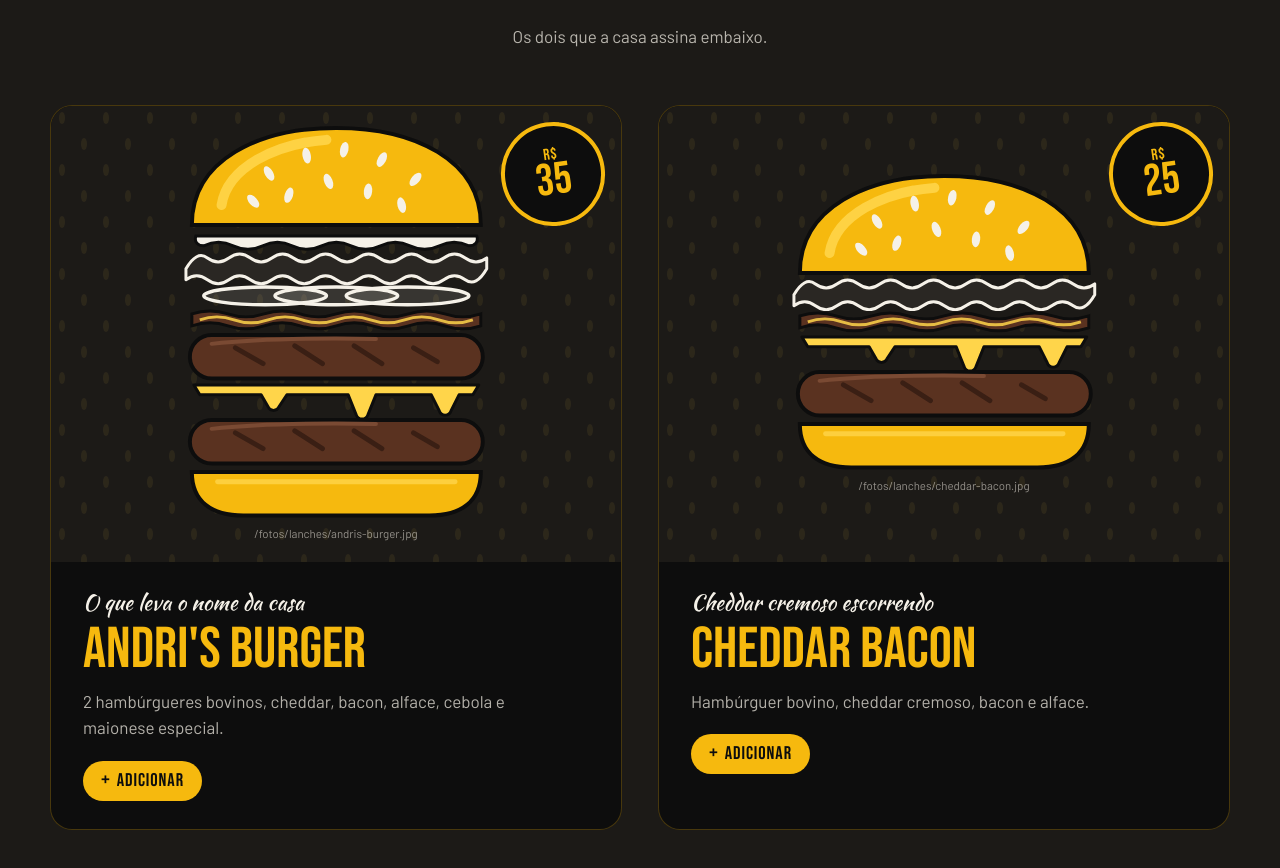
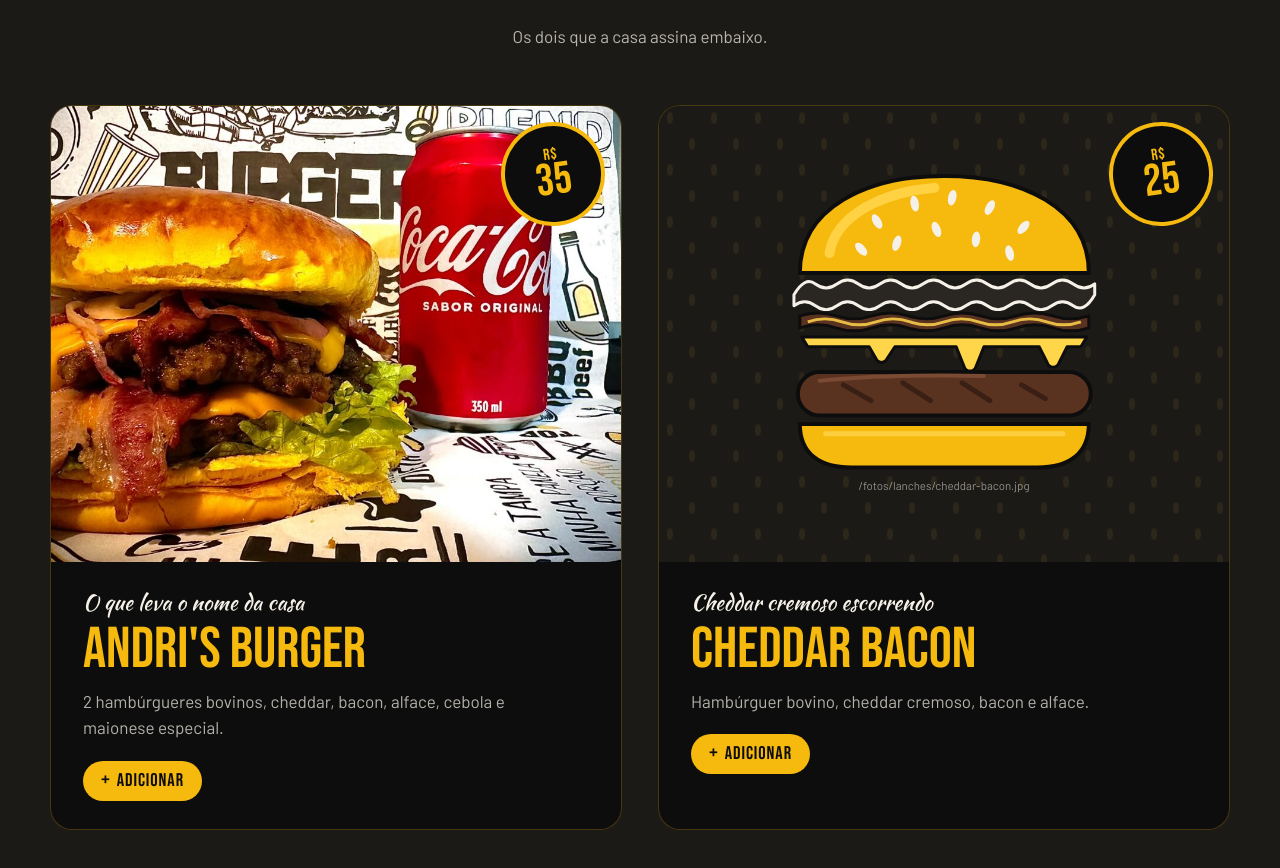
Before and after one commit to synextechonology-dev/andri-s-burger, a Next.js app: page / in a window 1280 px wide. Shown: the part 5792-6660 px from the top of the page. Built offline with nearby package versions, Linux system fonts and the light colour scheme.

Commit message:
Foto real do Andri's Burger nos especiais
Foto enviada pela Andriele, recortada em 5:4 (lanche + lata) para
casar com o card do Cheddar Bacon, sem metadados.

Co-Authored-By: Claude Opus 5.5 <noreply@anthropic.com>
Claude-Session: https://claude.ai/code/session_0183fT5LEGrk2SigrSdmqx21

```diff
--- a/components/Cardapio.jsx
+++ b/components/Cardapio.jsx
@@ -81,6 +81,7 @@ function Especial({ item }) {
         alt={`Foto do ${item.nome}`}
         proporcao="5 / 4"
         className="especial__foto"
+        sizes="(max-width: 820px) 100vw, 580px"
         reserva={<BurgerMontado camadas={item.camadas?.map((c) => c.tipo)} />}
       />
       <div className="especial__selo" aria-hidden="true">
--- a/data/cardapio.js
+++ b/data/cardapio.js
@@ -108,7 +108,7 @@ export const itens = [
     ],
     preco: 35,
     foto: "/fotos/lanches/andris-burger.jpg",
-    temFoto: false,
+    temFoto: true,
   },
   {
     id: "cheddar-bacon",
```
Also changed, not shown: public/fotos/lanches/andris-burger.jpg (added), 1 other file (tests, documents, lock files or other folders).
